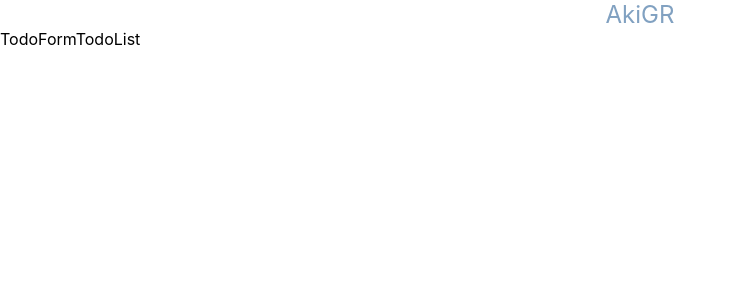
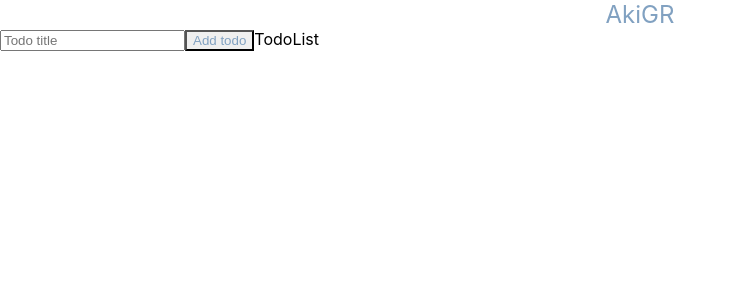
Before and after one commit to AkiGR/React-Todo, a React (Create React App) app: page / in a window 1280 px wide. Shown: the top 300 px of the page, without its empty margins (0-736 px from the left). Built offline with nearby package versions, Linux system fonts and the light colour scheme.

Commit message:
add todo form

```diff
--- a/package.json
+++ b/package.json
@@ -3,6 +3,9 @@
   "version": "0.1.0",
   "private": true,
   "dependencies": {
+    "@chakra-ui/react": "^2.8.2",
+    "@emotion/react": "^11.11.4",
+    "@emotion/styled": "^11.11.0",
     "@testing-library/jest-dom": "^5.17.0",
     "@testing-library/react": "^13.4.0",
     "@testing-library/user-event": "^13.5.0",
@@ -10,6 +13,7 @@
     "@types/node": "^16.18.87",
     "@types/react": "^18.2.64",
     "@types/react-dom": "^18.2.21",
+    "framer-motion": "^11.0.14",
     "react": "^18.2.0",
     "react-dom": "^18.2.0",
     "react-scripts": "5.0.1",
--- a/src/components/TodoForm/TodoForm.tsx
+++ b/src/components/TodoForm/TodoForm.tsx
@@ -1,5 +1,14 @@
 import React from "react";
 
+// style
+import { Input } from "@chakra-ui/input";
+import { Button } from "@chakra-ui/button";
+
 export const TodoForm: React.FC = () => {
-  return <>TodoForm</>;
+  return (
+    <>
+      <Input placeholder="Todo title" />
+      <Button color="#81A1C1">Add todo</Button>
+    </>
+  );
 };
```
Also changed, not shown: 1 other file (tests, documents, lock files or other folders).
